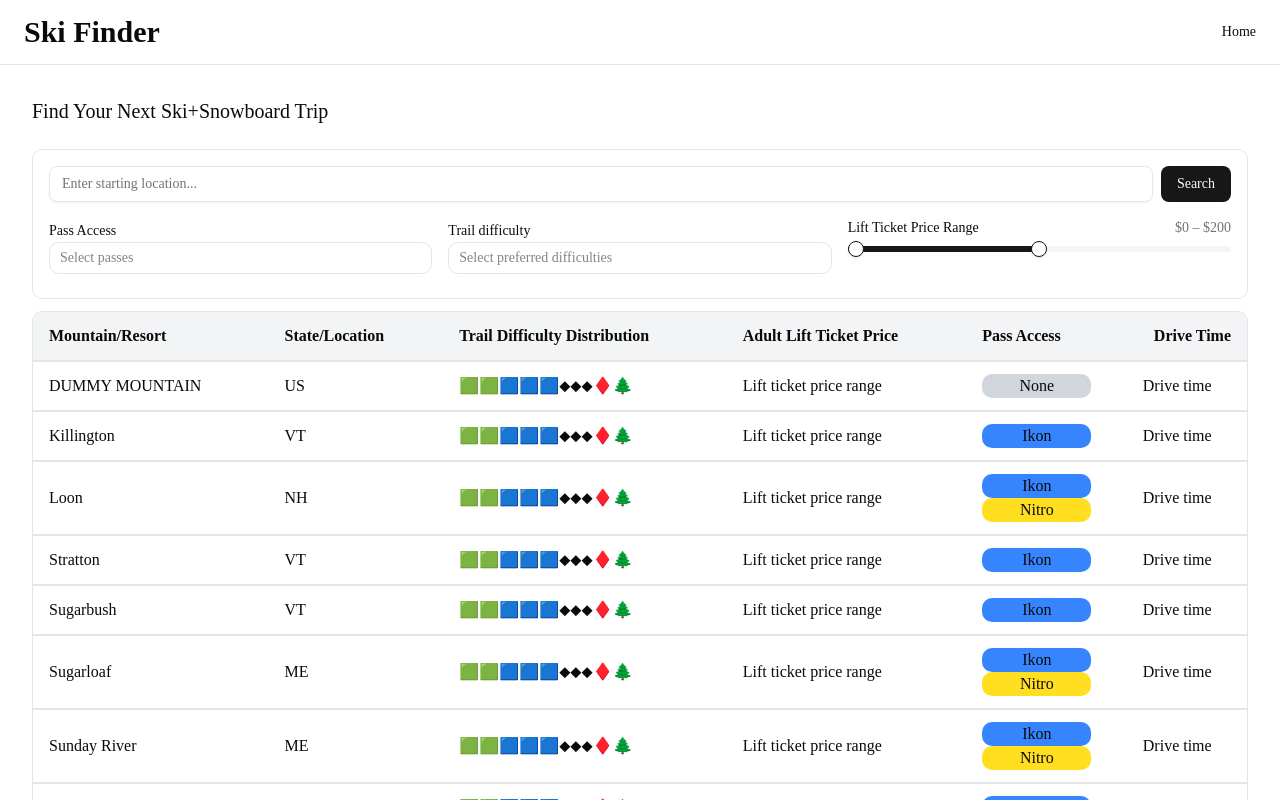
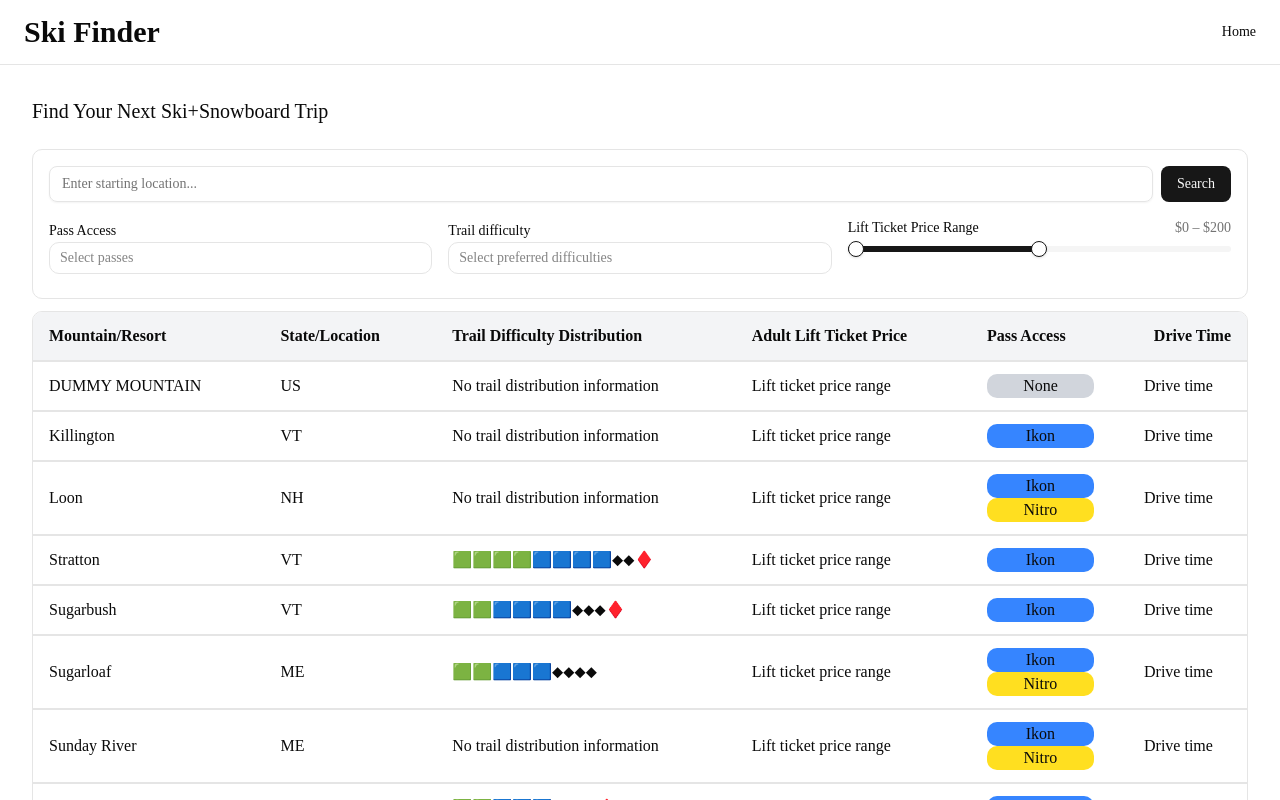
Before and after one commit to annmarieb1/ski-helper, a Next.js app: page / in a window 1280 px wide. Shown: the top 800 px of the page. Built offline with nearby package versions, Linux system fonts and the light colour scheme.

Commit message:
Create difficulty bar component

```diff
--- /dev/null
+++ b/components/mountain/DifficultyBar.tsx
@@ -0,0 +1,49 @@
+/*
+ * Generate trail difficulty distribution bar
+ */
+
+import type { Trails } from "@/types/MountainTypes";
+
+export default function DifficultyBar({ trails }: { trails: Trails }) {
+    // Normalize trail distribution to be out of 10
+    // TODO: fix rounding errors
+    function normalizeDistribution(trails: Trails) {
+        let totalTrails: number = trails.bunny + trails.green + trails.blue + trails.black + trails.doubleBlack;
+        totalTrails += trails.glades ? trails.glades : 0;
+
+        if (totalTrails === 0) {
+            return { bunny: 0, green: 0, blue: 0, black: 0, doubleBlack: 0, glades: 0 };
+        }
+
+        return {
+            bunny: Math.round((trails.bunny / totalTrails) * 10),
+            green: Math.round((trails.green / totalTrails) * 10),
+            blue: Math.round((trails.blue / totalTrails) * 10),
+            black: Math.round((trails.black / totalTrails) * 10),
+            doubleBlack: Math.round((trails.doubleBlack / totalTrails) * 10),
+            glades: trails.glades ? Math.round((trails.glades / totalTrails) * 10) : 0,
+        }
+    }
+
+    function buildDistributionString(trailsDistribution: Trails) {
+        let distributionStr = "";
+
+        distributionStr += '🐰'.repeat(trailsDistribution.bunny);
+        distributionStr += '🟩'.repeat(trailsDistribution.green);
+        distributionStr += '🟦'.repeat(trailsDistribution.blue);
+        distributionStr += '⬥'.repeat(trailsDistribution.black);
+        distributionStr += '♦️'.repeat(trailsDistribution.doubleBlack);
+        distributionStr += '🌲'.repeat(trailsDistribution.glades ?? 0);
+
+        return distributionStr === "" ? "No trail distribution information" : distributionStr;
+    }
+
+    const trailsDistribution: Trails = normalizeDistribution(trails);
+    const distributionStr: string = buildDistributionString(trailsDistribution);
+
+    return (
+        <div className="flex items-center">
+            {distributionStr}
+        </div>
+    )
+}
--- a/components/mountain/MountainTable.tsx
+++ b/components/mountain/MountainTable.tsx
@@ -4,7 +4,7 @@
 
 import type { Mountain } from "@/types/MountainTypes";
 
-import Difficulties from "@/components/filters/DifficultyFilter";
+import DifficultyBar from "@/components/mountain/DifficultyBar";
 
 interface MountainTableProps {
   mountains: Mountain[];
@@ -62,7 +62,7 @@
 
               {/* Trail difficulty */}
               <td className="px-4 py-3">
-                <span>🟩🟩🟦🟦🟦⬥⬥⬥♦️🌲</span>
+                <DifficultyBar trails={mountain.trails} />
               </td>
 
               {/* Adult Lift Ticket Price */}
```
